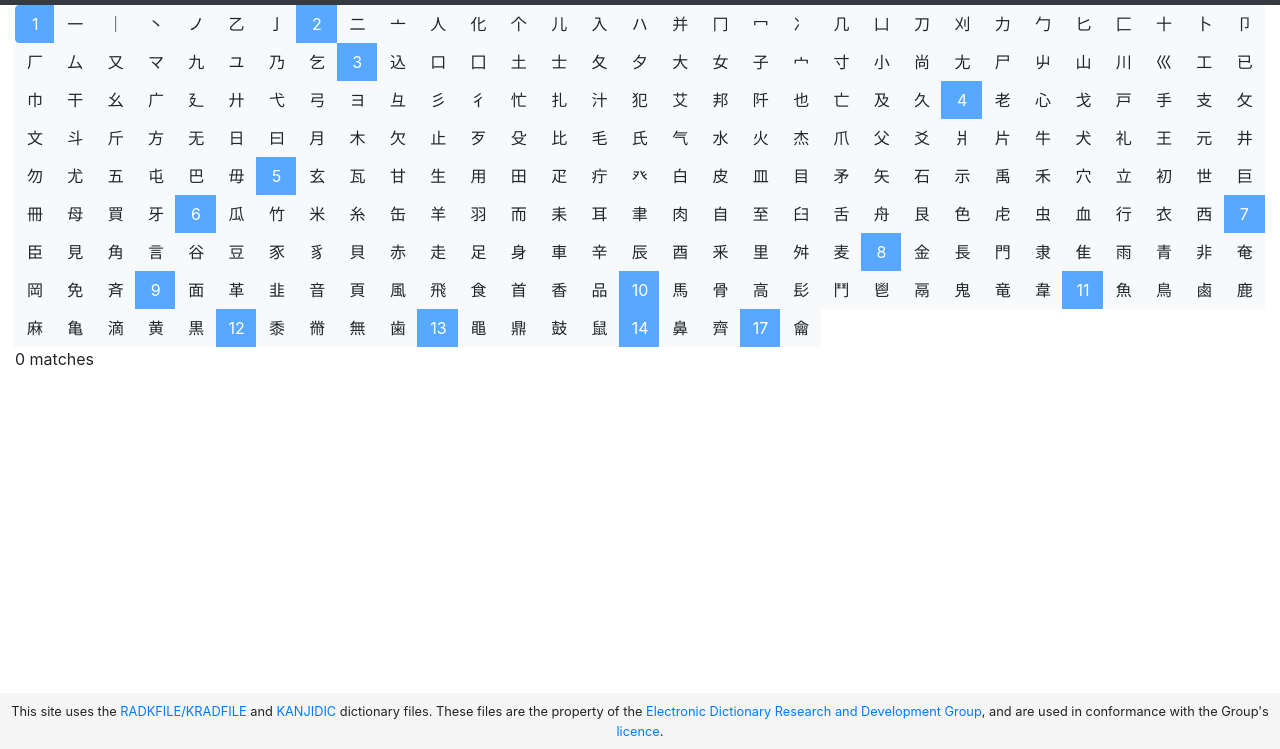
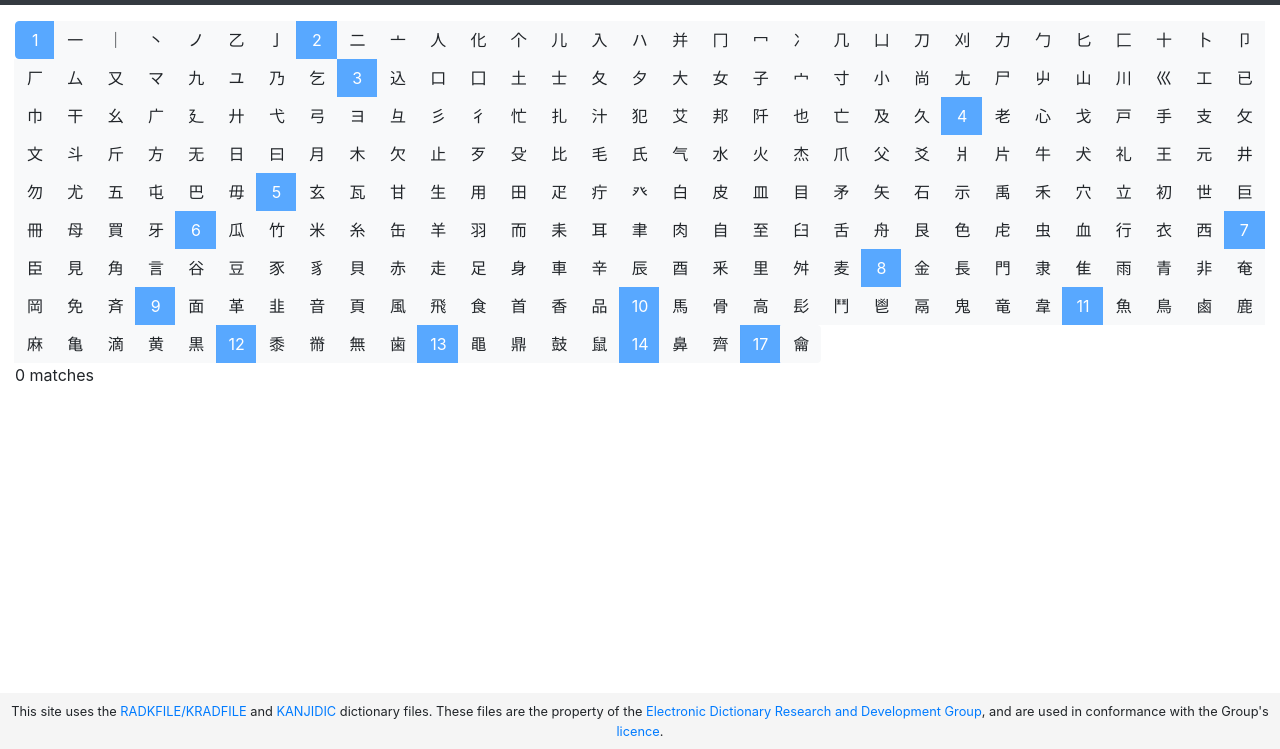
Before and after one commit to maxwellhaydn/kanji-builder, a React app: page / in a window 1280 px wide. Shown: the part 51-800 px from the top of the page. Built offline with nearby package versions, Linux system fonts and the light colour scheme.

Commit message:
Add padding to top of main container

```diff
--- a/src/components/App.css
+++ b/src/components/App.css
@@ -1,5 +1,9 @@
 body, .app {
     min-height: 100vh;
+}
+
+.container-fluid {
+    padding-top: 1em;
 }
 
 .footer {
```
